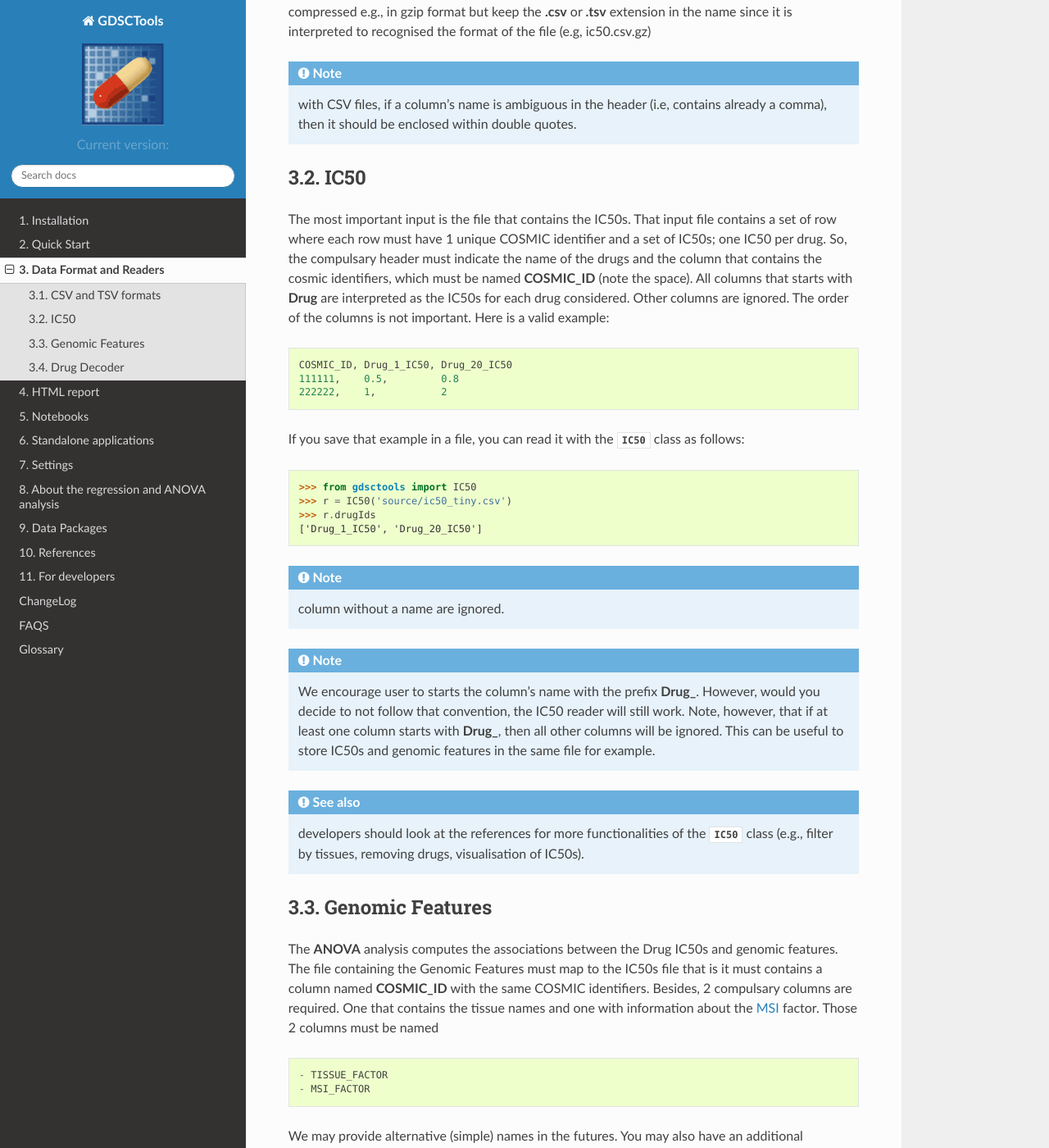
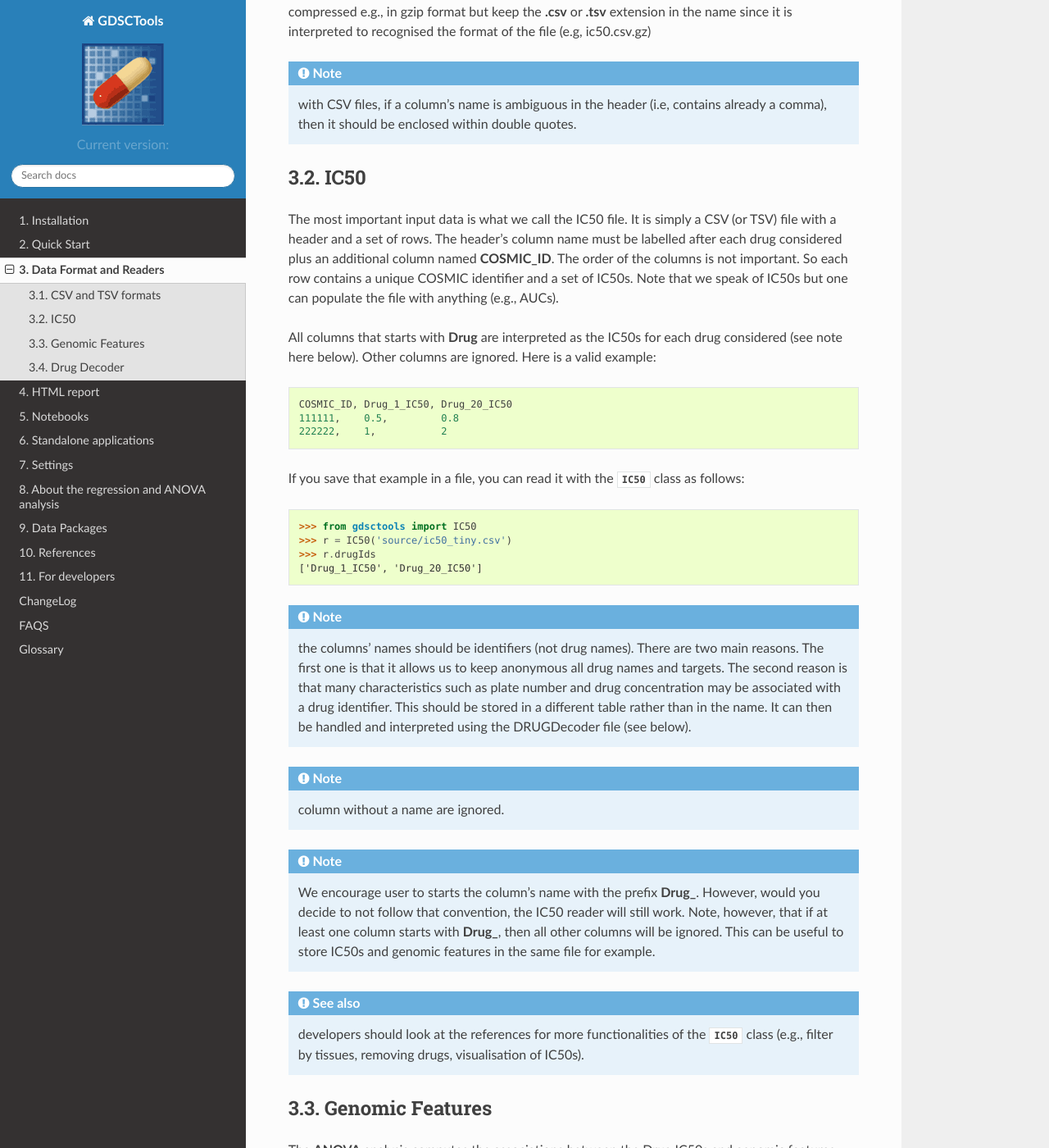
Before and after one commit to CancerRxGene/gdsctools, a Sphinx documentation site: the page built from doc/source/data.rst, in a window 1280 px wide and 1400 px high, scrolled down 529 px. Shown: the whole window at 82% size. Built offline with Sphinx 7.4.7 and the Read the Docs theme 2.0.0, drawn with Linux system fonts in a browser that asks for light colours; formulas are drawn with MathJax 3; the version number could not be read and is left out; some of the changed text lies outside the part shown.

Commit message:
update doc [ci skip]

```diff
--- a/doc/source/data.rst
+++ b/doc/source/data.rst
@@ -29,9 +29,11 @@
 IC50
 ------
 
-The most important input is the file that contains the IC50s. That input file
-contains a set of row where each row must have 1 unique COSMIC identifier and a
-set of IC50s; one IC50 per drug. So, the compulsary header must indicate the name of the drugs and the column that contains the cosmic identifiers, which must be named **COSMIC_ID** (note the space). All columns that starts with **Drug** are interpreted as the IC50s for each drug considered. Other columns are ignored. The order of the columns is not important. Here is a valid example::
+The most important input data is what we call the IC50 file. It is
+simply a CSV (or TSV) file with a header and a set of rows. The header's column name must be labelled after each drug considered plus an additional column named **COSMIC_ID**. The order of the columns is not important. So each row contains a unique COSMIC identifier and a set of IC50s. Note that we speak of IC50s but one can populate the file with anything (e.g., AUCs).
+
+
+All columns that starts with **Drug** are interpreted as the IC50s for each drug considered (see note here below). Other columns are ignored. Here is a valid example::
 
     COSMIC_ID, Drug_1_IC50, Drug_20_IC50
     111111,    0.5,         0.8
@@ -46,6 +48,15 @@
     >>> r = IC50('source/ic50_tiny.csv')
     >>> r.drugIds
     ['Drug_1_IC50', 'Drug_20_IC50']
+
+
+.. note:: the columns' names should be identifiers (not drug names). There
+    are two main reasons. The first one is that it allows us to keep anonymous
+    all drug names and targets. The second reason is that many characteristics
+    such as plate number and drug concentration may be associated with a drug
+    identifier. This should be stored in a different table rather than in
+    the name. It can then be handled and interpreted using the DRUGDecoder
+    file (see below).
 
 .. note:: column without a name are ignored.
 .. note:: We encourage user to starts the column's name with the prefix
@@ -65,22 +76,33 @@
 ---------------------
 
 The **ANOVA** analysis computes the associations between the Drug IC50s and
-genomic features. The file containing the Genomic Features must map to the IC50s file that is it must contains a column named **COSMIC_ID** with the same COSMIC identifiers. Besides, 2 compulsary columns are required. One that contains the tissue names and one with information about the :term:`MSI` factor. Those 2 columns must be named ::
+genomic features. The mapping between these two data sets is performed on a common column named **COSMIC_ID**, which should contain same COSMIC identifiers.
+If not, only the intersection is kept.
+
+In addition to the COSMIC identifiers, the following columns should be provided::
+
 
     - TISSUE_FACTOR
     - MSI_FACTOR
+    - MEDIA_FACTOR
 
-We may provide alternative (simple) names in the futures. You may also have an additional informative column named::
+.. note::
+    .. versionchanged:: 0.9.11
+        A column called 'Sample Name' was interpreted if found. This is not
+        the case anymore. It is actually removed now to not be interepreted as
+        a feature.
 
-    - SAMPLE_NAME
 
-Finally, remaining columns are assumed to be related to genomic features.
-Note that columns starting with `Drug_` are removed without warning for now.
+All remaining columns are assumed to be genomic features.
+
+.. warning:: columns starting with `Drug_` are removed without warning for now.
+
+
 Here is a simple example::
 
-    COSMIC_ID, TISSUE_FACTOR, SAMPLE_NAME, MSI_FACTOR, BRAF_mut, gain_cna
-    111111, lung_NSCLC, 201T,  1, 1, 0
-    222222, prostate,   22RV1, 1, 0, 1
+    COSMIC_ID, TISSUE_FACTOR, MSI_FACTOR, BRAF_mut, gain_cna
+    111111, lung_NSCLC,  1, 1, 0
+    222222, prostate,    1, 0, 1
 
 It can be saved and read as follows:
 
--- a/doc/source/gf_tiny.csv
+++ b/doc/source/gf_tiny.csv
@@ -1,3 +1,3 @@
-COSMIC_ID, TISSUE_FACTOR, SAMPLE_NAME, MSI_FACTOR, BRAF_mut, gain_cna
-111111, lung_NSCLC, 201T,  1, 1, 0
-222222, prostate,   22RV1, 1, 0, 1
+COSMIC_ID, TISSUE_FACTOR, MSI_FACTOR, BRAF_mut, gain_cna
+111111, lung_NSCLC,  1, 1, 0
+222222, prostate,    1, 0, 1
--- a/doc/source/references.rst
+++ b/doc/source/references.rst
@@ -10,13 +10,21 @@
 ANOVA related
 ------------------
 
+The regression and ANOVA analysis
+~~~~~~~~~~~~~~~~~~~~~~~~~~~~~~~~~~~
 .. automodule:: gdsctools.anova
     :members:
     :undoc-members:
 
+The ANOVA results
+~~~~~~~~~~~~~~~~~~~~~~~~
+
 .. automodule:: gdsctools.anova_results
     :members:
     :undoc-members:
+
+
+
 
 Statistical Tools
 -------------------
```
Also changed, not shown: 1 other file.
